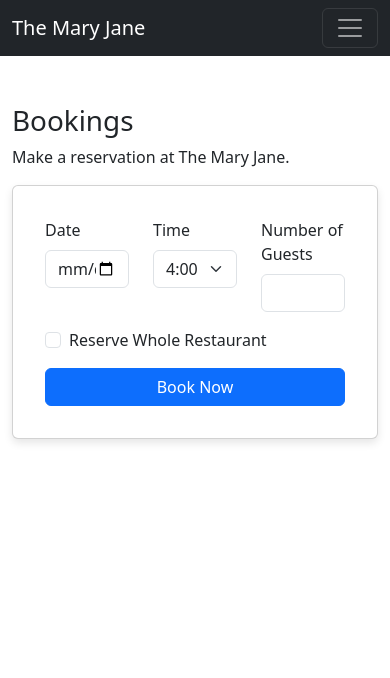
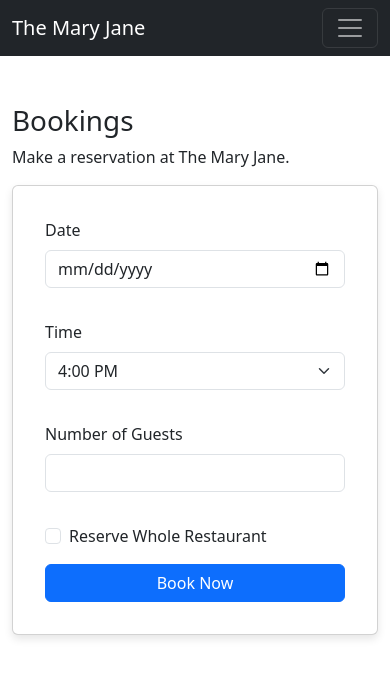
Before and after one commit to CHAMPION316/mary_jane_restaurant, a React (Create React App) app in the folder frontend/: page /bookings in a window 390 px wide. Shown: the top 678 px of the page. Built offline with nearby package versions, Linux system fonts and the light colour scheme.

Commit message:
Create media query bookingform

```diff
--- a/frontend/src/styles/BookingForm.css
+++ b/frontend/src/styles/BookingForm.css
@@ -3,3 +3,10 @@
     box-shadow: 0 4px 8px rgba(0, 0, 0, 0.1);
     padding: 1rem;
   }
+
+  @media (max-width: 768px) {
+    .booking-form-card .col-4 {
+      width: 100%; /* Full width to stack */
+      margin-bottom: 1rem; /* Optional spacing */
+    }
+  }
```
